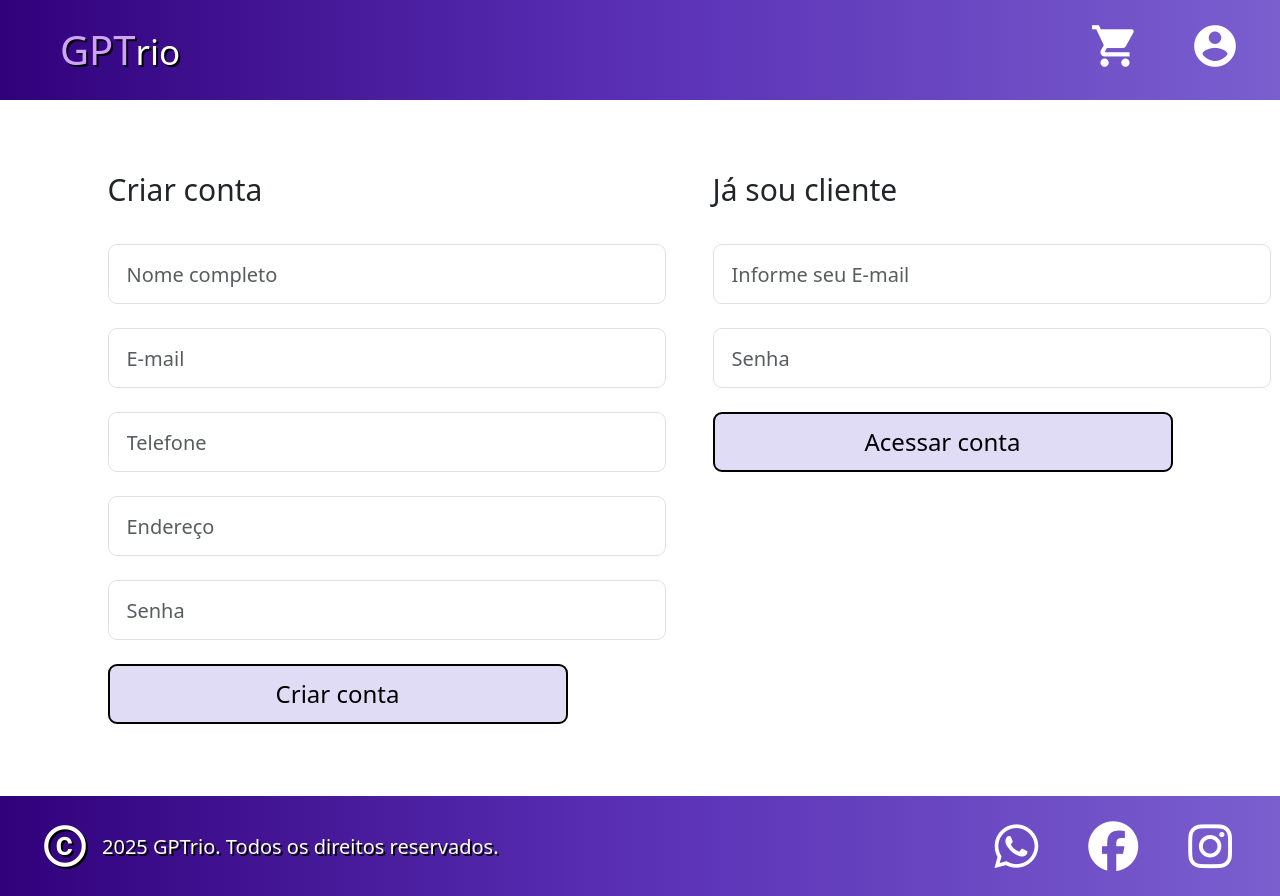
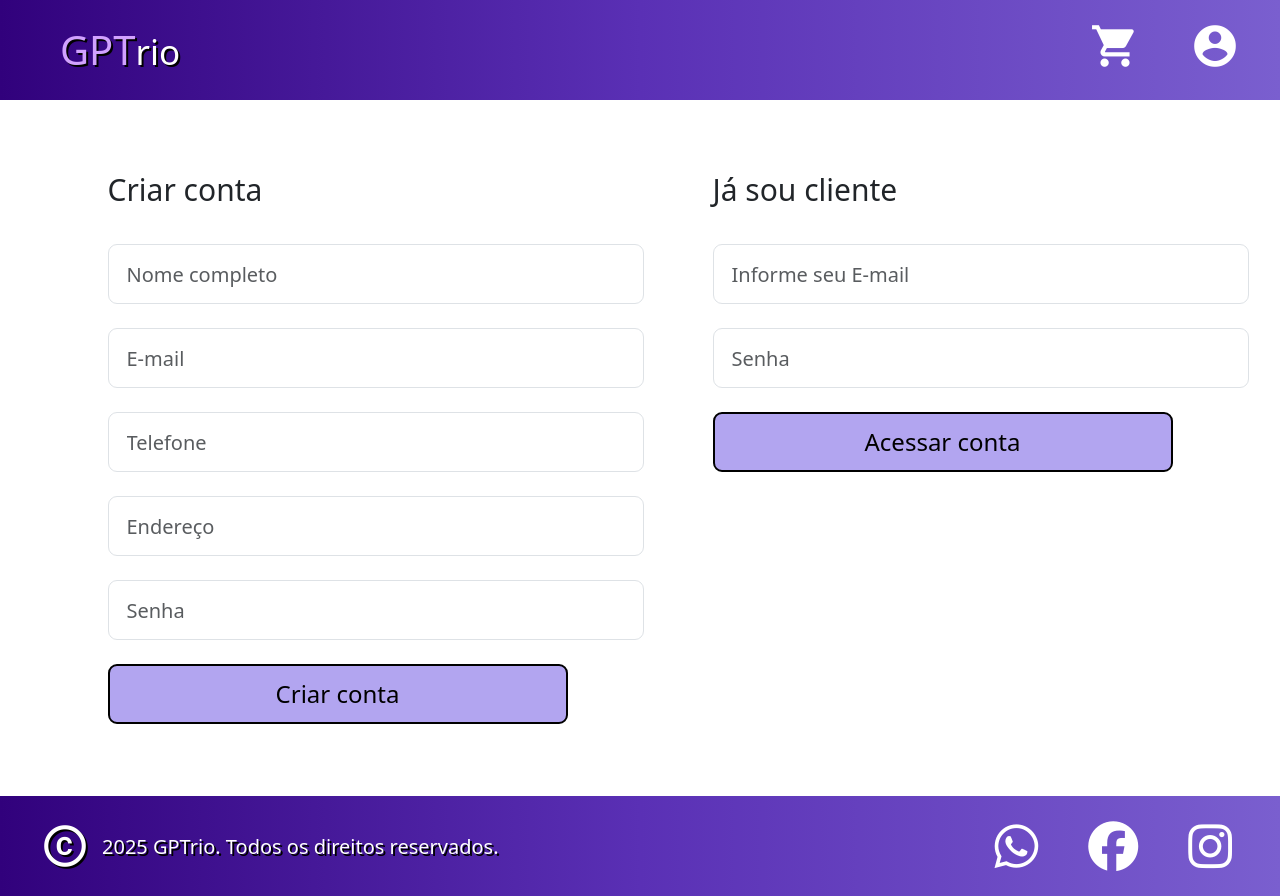
Before and after one commit to DanilloMatavelli/Projeto-Alex, a Flask app: page /login in a window 1280 px wide. Run offline with Flask 3, Linux system fonts and the light colour scheme.

Commit message:
Corrigindo botoes login e cadastro

```diff
--- a/static/css/main_pag_login.css
+++ b/static/css/main_pag_login.css
@@ -23,8 +23,14 @@
   background-color: var(--cor-botoes);
 }
 
+.btn:hover{
+  background-color: var(--hover-botoes);
+  color: var(--preto);
+  border: 2px solid var(--preto);
+}
+
 .formulario__input{
-  width: 558px;
+  width: 536px;
   height: 60px;
   font-size: 20px;
 }
--- a/static/css/main_pag_principal.css
+++ b/static/css/main_pag_principal.css
@@ -53,7 +53,7 @@ body {
 }
 
 .btn-outline-primary{
-  background-color: var(--cor-botoes-categoria);
+  background-color: var(--cor-botoes);
 }
 
 .btn-outline-secondary{
--- a/static/css/variables.css
+++ b/static/css/variables.css
@@ -5,8 +5,7 @@
   --header-footer: linear-gradient(to right, #31017C, #5A30B5, #7A5FCF);
   --cor-texto: #333;
   --fonte-principal: 'Poppins', sans-serif;
-  --cor-botoes-categoria: #B2A5F0;
-  --cor-botoes: #E0DCF5;
+  --cor-botoes: #B2A5F0;
   --cor-botao-todos: #C0C0C0;
   --input-cadastro: #D9D9D9;
   --cor-de-fundo: #f9f9f9;
```
